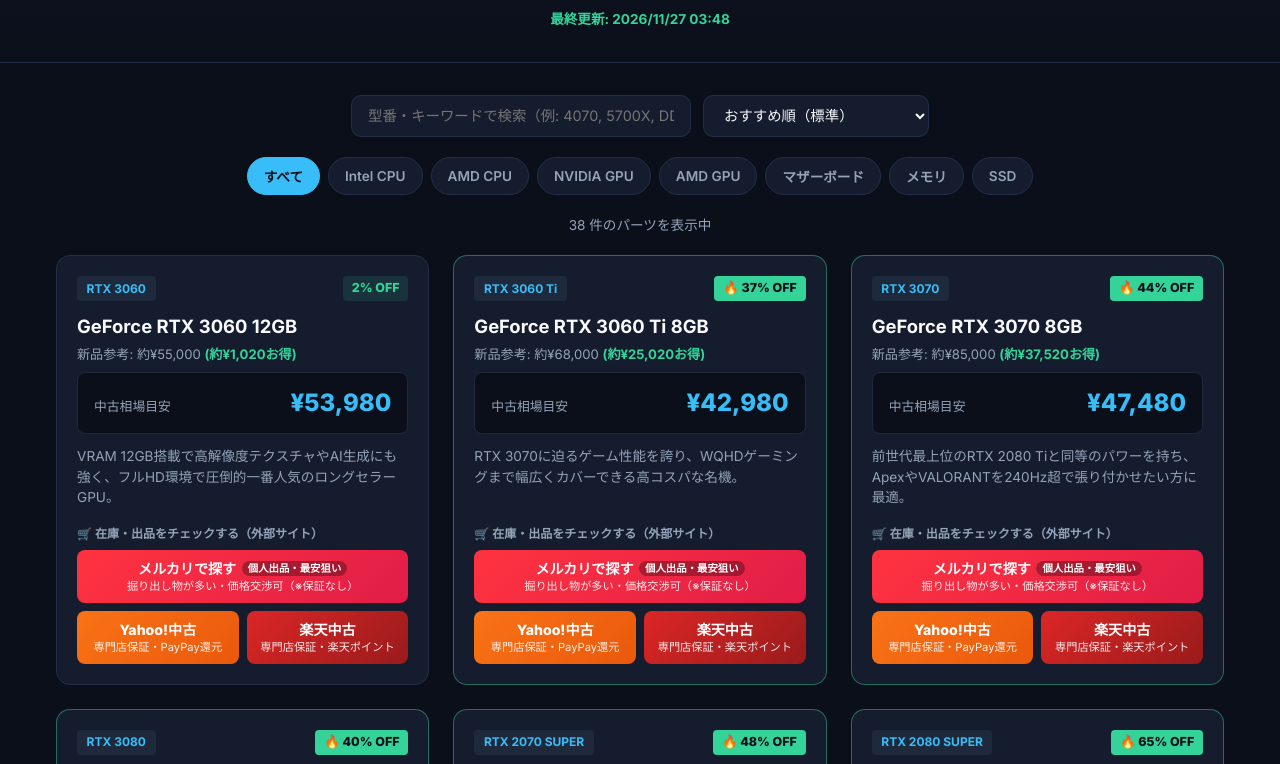
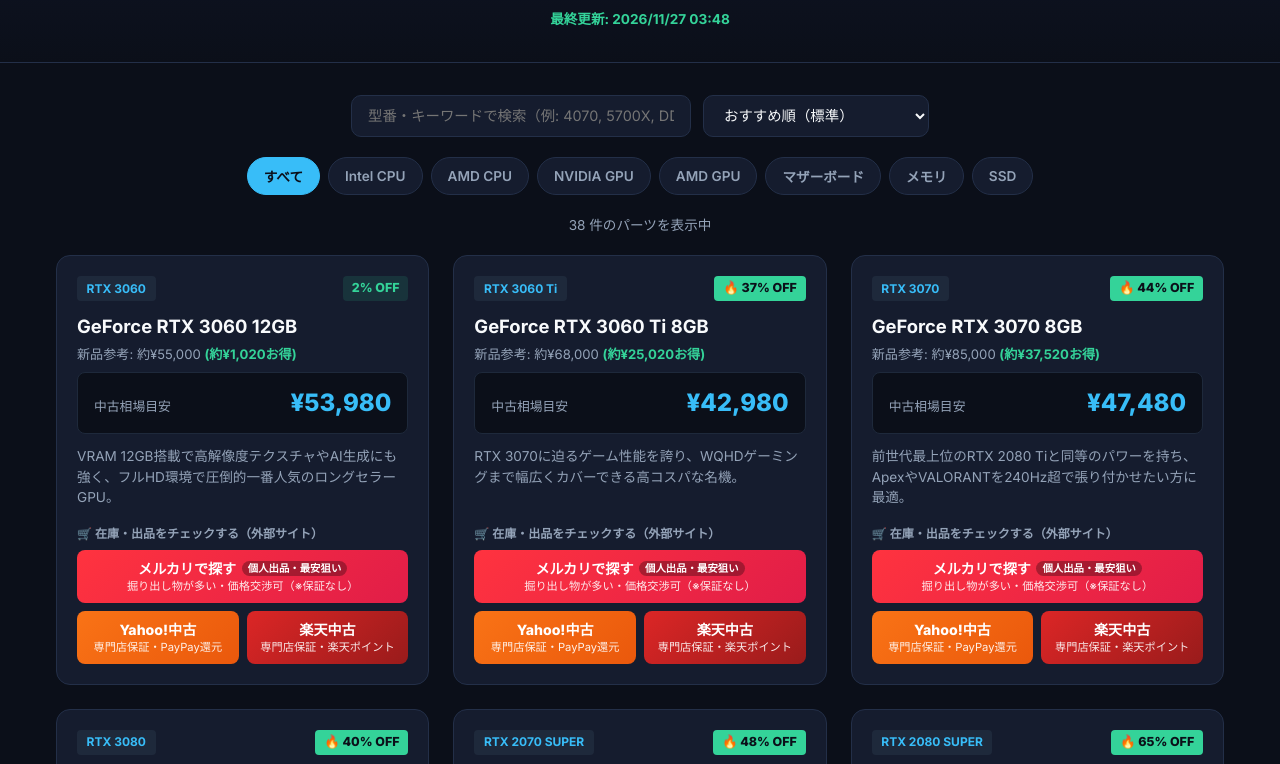
Before and after one commit to virgilia1986/rig-price, a plain HTML site: page index.html in a window 1280 px wide. Shown: the part 157-921 px from the top of the page. Drawn offline with Linux system fonts and the light colour scheme.

Commit message:
Unify card borders and hover highlight (remove hot-deal border)

```diff
--- a/index.html
+++ b/index.html
@@ -151,9 +151,6 @@
     .card:hover {
       transform: translateY(-2px);
       border-color: #38bdf8;
-    }
-    .card.hot-deal {
-      border-color: rgba(52, 211, 153, 0.45);
     }
     .card-header {
       display: flex;
@@ -656,7 +653,7 @@
         const rakutenFinalUrl = `https://hb.afl.rakuten.co.jp/hgc/${RAKUTEN_AFFILIATE_ID}/?pc=${encodeURIComponent(rawRakutenUrl)}`;
 
         return `
-          <div class="card ${isHot ? 'hot-deal' : ''}" data-category="${p.category}">
+          <div class="card" data-category="${p.category}">
             <div class="card-header">
               <span class="badge">${p.badge}</span>
               <span class="diff-badge ${isHot ? 'hot' : ''}" style="${badgeStyle}">${diffBadge}</span>
```
